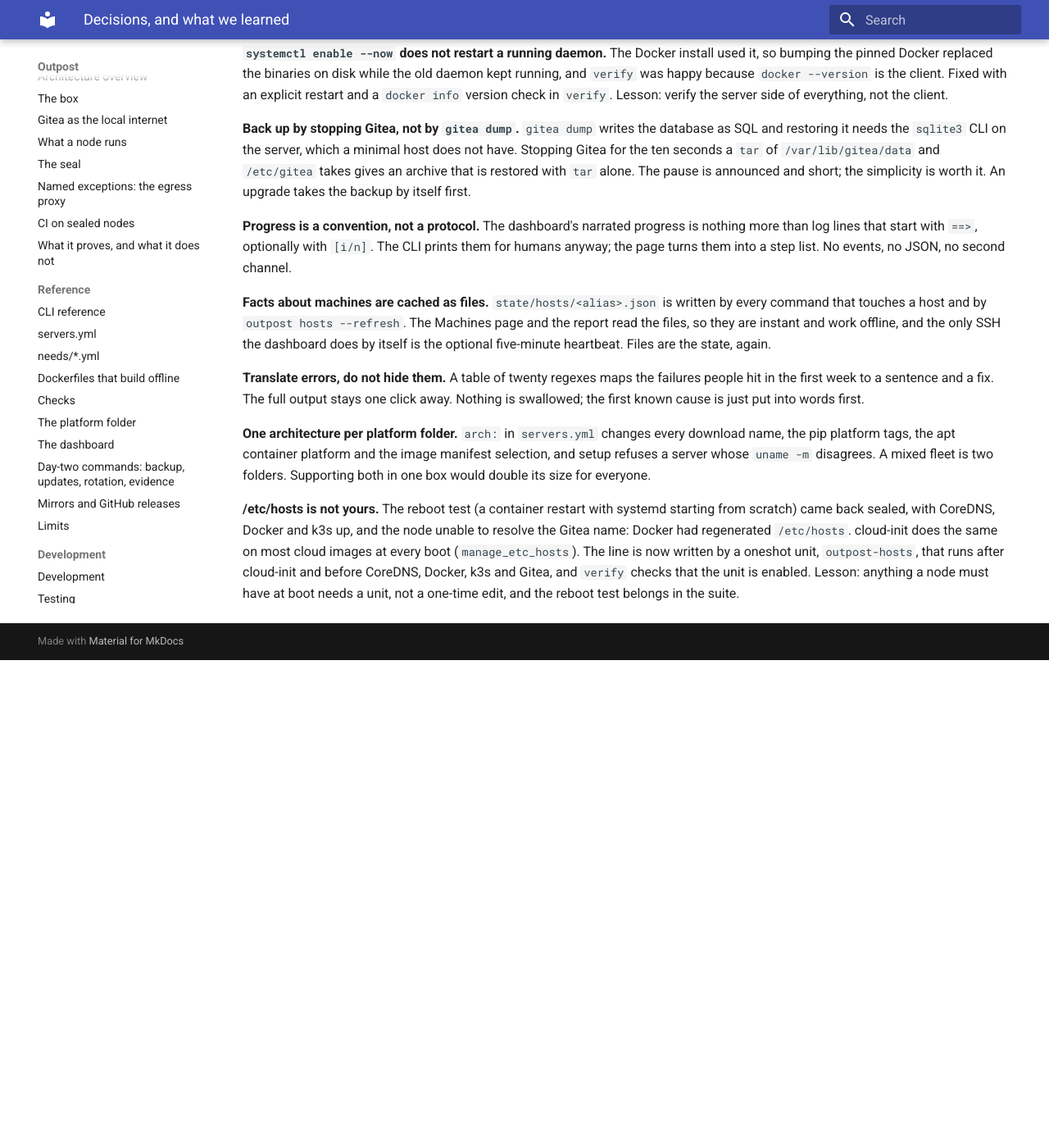
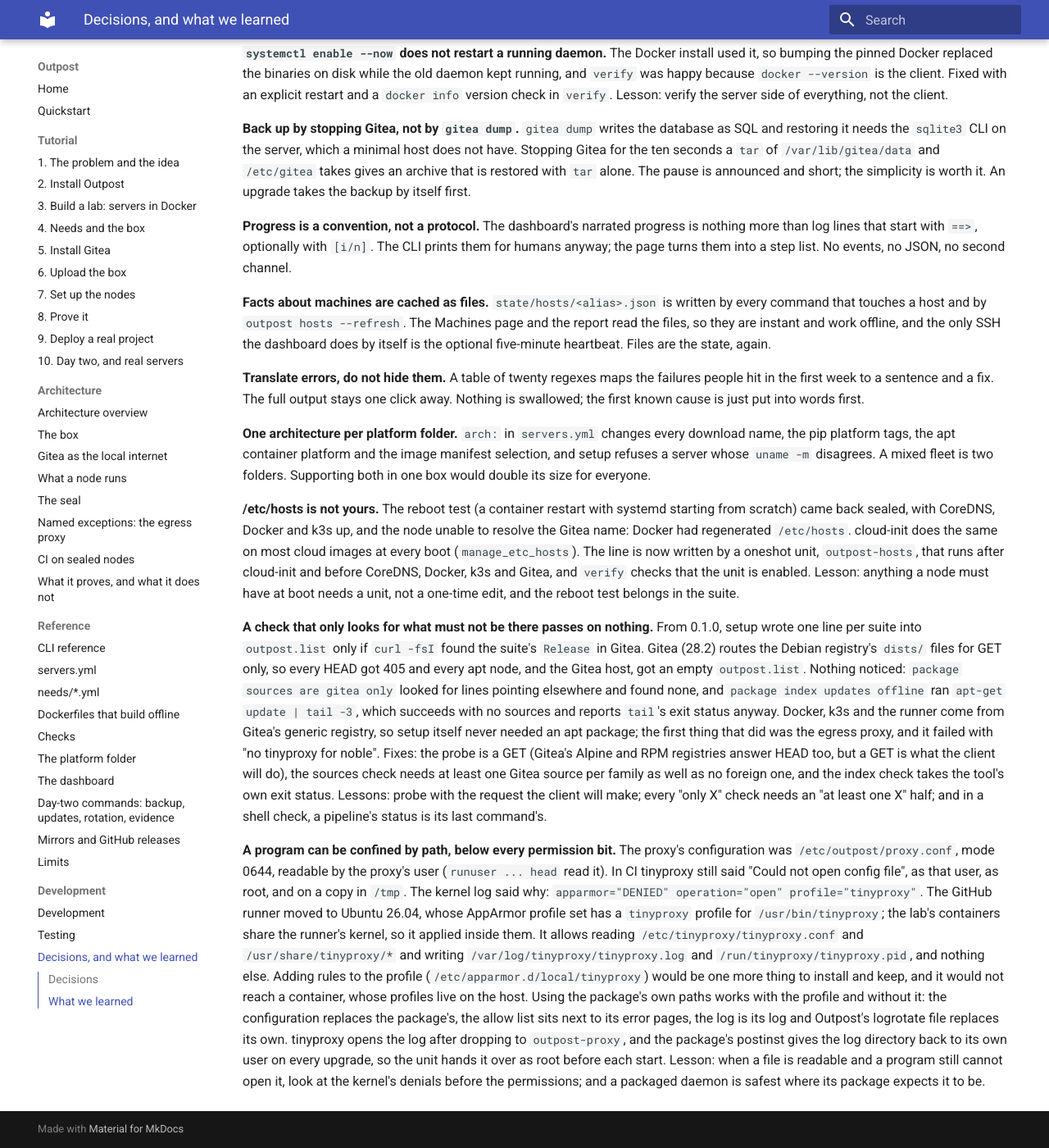
Before and after one commit to bshadmehr98/outpost, an MkDocs documentation site: the page built from docs/development/decisions.md, in a window 1280 px wide and 1400 px high, scrolled down 3922 px. Shown: the whole window at 82% size. Built offline with MkDocs 1.6.1 and Material for MkDocs 9.7.7, drawn with Linux system fonts in a browser that asks for light colours; before the commit the page ends 4727 px from its top, so only the background shows below that.

Commit message:
docs: the empty apt sources and the AppArmor tinyproxy profile, in the changelog and lessons
Co-Authored-By: Claude Opus 5.5 <noreply@anthropic.com>

```diff
--- a/docs/development/decisions.md
+++ b/docs/development/decisions.md
@@ -231,3 +231,35 @@ at every boot (`manage_etc_hosts`). The line is now written by a oneshot unit, `
 that runs after cloud-init and before CoreDNS, Docker, k3s and Gitea, and `verify` checks that
 the unit is enabled. Lesson: anything a node must have at boot needs a unit, not a one-time edit,
 and the reboot test belongs in the suite.
+
+**A check that only looks for what must not be there passes on nothing.** From 0.1.0, setup wrote
+one line per suite into `outpost.list` only if `curl -fsI` found the suite's `Release` in Gitea.
+Gitea (28.2) routes the Debian registry's `dists/` files for GET only, so every HEAD got 405 and
+every apt node, and the Gitea host, got an empty `outpost.list`. Nothing noticed: `package sources
+are gitea only` looked for lines pointing elsewhere and found none, and `package index updates
+offline` ran `apt-get update | tail -3`, which succeeds with no sources and reports `tail`'s exit
+status anyway. Docker, k3s and the runner come from Gitea's generic registry, so setup itself never
+needed an apt package; the first thing that did was the egress proxy, and it failed with "no
+tinyproxy for noble". Fixes: the probe is a GET (Gitea's Alpine and RPM registries
+answer HEAD too, but a GET is what the client will do), the sources check needs at least one Gitea
+source per family as well as no foreign one, and the index check takes the tool's own exit status.
+Lessons: probe with the request the client will make; every "only X" check needs an "at least one
+X" half; and in a shell check, a pipeline's status is its last command's.
+
+**A program can be confined by path, below every permission bit.** The proxy's configuration was
+`/etc/outpost/proxy.conf`, mode 0644, readable by the proxy's user (`runuser ... head` read it). In
+CI tinyproxy still said "Could not open config file", as that user, as root, and on a copy in
+`/tmp`. The kernel log said why: `apparmor="DENIED" operation="open" profile="tinyproxy"`. The GitHub
+runner moved to Ubuntu 26.04, whose AppArmor profile set has a `tinyproxy` profile for
+`/usr/bin/tinyproxy`; the lab's containers share the runner's kernel, so it applied inside them. It
+allows reading `/etc/tinyproxy/tinyproxy.conf` and `/usr/share/tinyproxy/*` and writing
+`/var/log/tinyproxy/tinyproxy.log` and `/run/tinyproxy/tinyproxy.pid`, and nothing else. Adding
+rules to the profile (`/etc/apparmor.d/local/tinyproxy`) would be one more thing to install and
+keep, and it would not reach a container, whose profiles live on the host. Using the package's own
+paths works with the profile and without it: the configuration replaces the package's, the allow
+list sits next to its error pages, the log is its log and Outpost's logrotate file replaces its
+own. tinyproxy opens the log after dropping to `outpost-proxy`, and the package's postinst gives
+the log directory back to its own user on every upgrade, so the unit hands it over as root before
+each start. Lesson: when a file is readable and a program still cannot open it, look at the
+kernel's denials before the permissions; and a packaged daemon is safest where its package
+expects it to be.
```
Also changed, not shown: CHANGELOG.md (+4 -1 lines).
